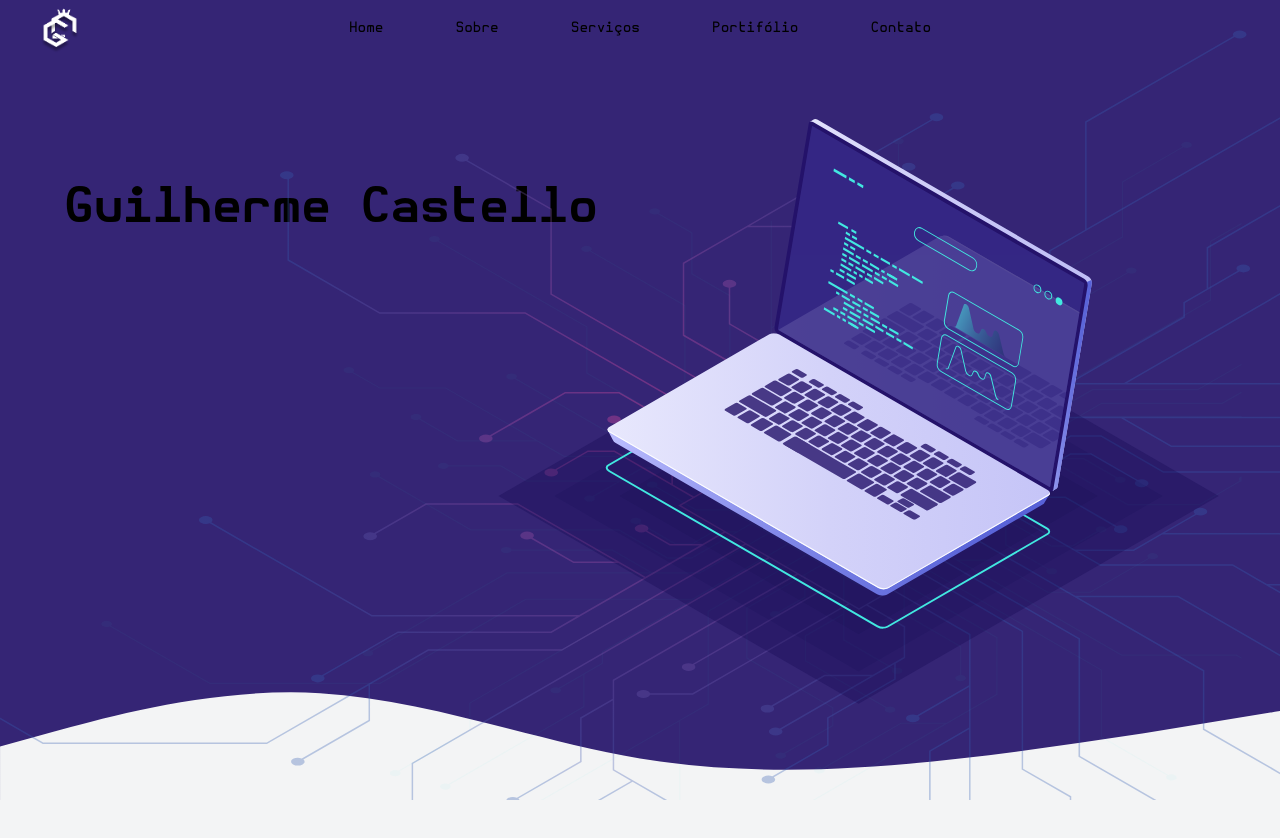
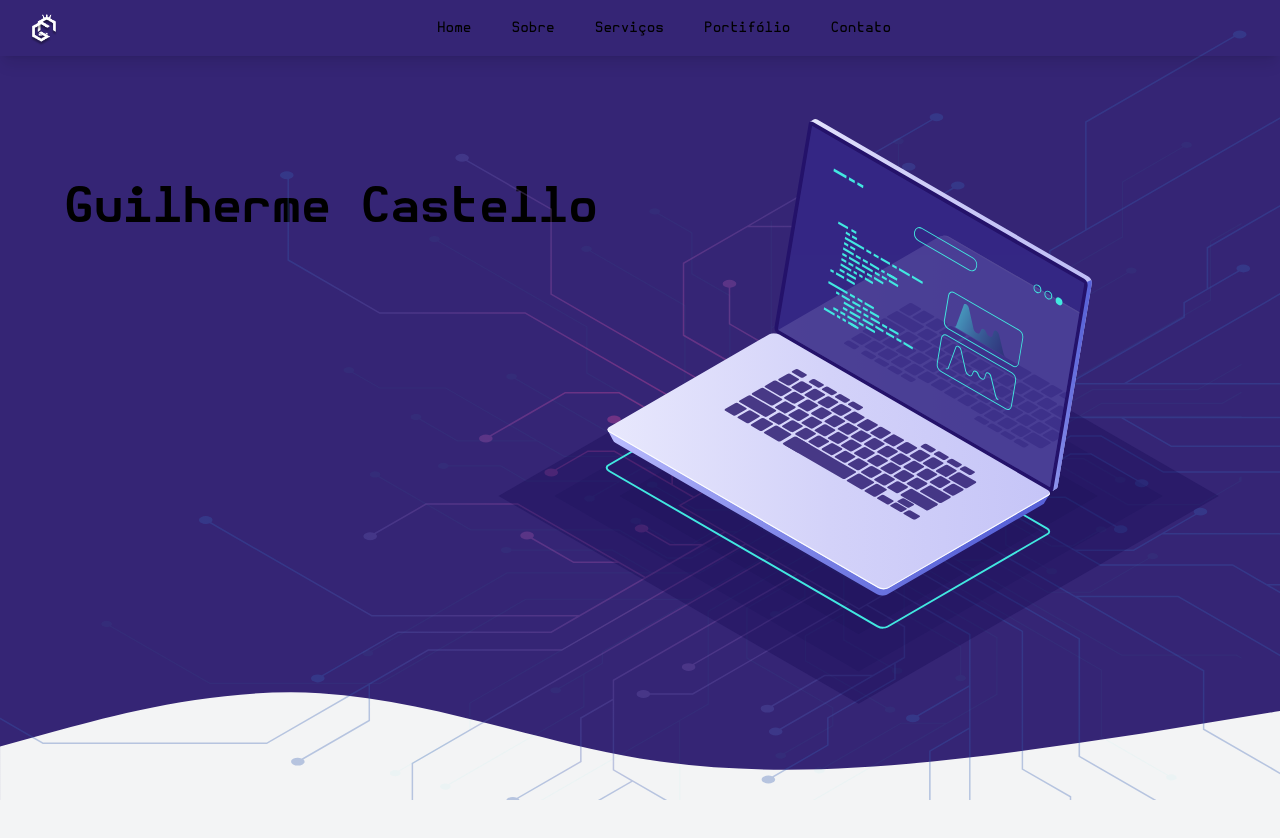
Before and after one commit to castellogui/homepage, a Next.js app: page / in a window 1280 px wide. Shown: the top 838 px of the page. Built offline with nearby package versions, Linux system fonts and the light colour scheme.

Commit message:
adding responsivity in navbar

```diff
--- a/components/Navbar.tsx
+++ b/components/Navbar.tsx
@@ -1,9 +1,10 @@
 import { StaticImageData } from "next/image"
-import { Children, useState } from "react"
+import { Children } from "react"
 
 
 interface NavbarProps {
     logo: StaticImageData,
+    logoTitle?: string,
     children: any
 }
 
@@ -12,30 +13,29 @@ function normalizeElement(elementString: any) {
 }
 
 export default function Navbar(props: NavbarProps) {
-    const [activeButton, setActiveButton] = useState('')
-
-    function handleActiveButton(buttonName: string) {
-        setActiveButton(buttonName)
-    }
-
     function renderElements(elements: any) {
         let elementsArray = Children.toArray(elements)
         return elementsArray.map((element: any, index) => {
             const elementName = normalizeElement(element.props.children)
             return <li key={index} id={elementName}
-                onClick={() => handleActiveButton(elementName)}
-                className={`${activeButton == elementName ? 'selected' : ''} inline-block mx-5 text-sm font-[Hermit] hover:bg-[#44f5e65b] px-4 py-1 rounded-lg`}>
-                <a href={`#${elementName}`}>{element}</a>
+                className="h-full px-5 text-sm list-none font-[Hermit] cursor-pointer hover:border-t-2 border-t-white transition-all duration-100">
+                <a className="h-full flex flex-row items-center" href={`#${elementName}`}>{element}</a>
             </li>
         })
     }
 
     return (
-        <div id="navbar" className="w-full h-14 relative flex flex-row justify-center items-center">
-            <img title="logo" alt="logo" src={props.logo.src} className="h-full absolute left-8"></img>
-            <ul>
+        <div id="navbar" className="w-full h-14 flex items-center px-6 shadow-lg relative z-50">
+            <div className="flex items-center">
+                <div className="w-10 h-10">
+                    <img title="logo" alt="logo" src={props.logo.src} className="h-full w-full left-8"></img>
+                </div>
+                <h2 className="text-sm ml-2 text-white font-[Hermit]">{props.logoTitle}</h2>
+            </div>
+            <div className="h-full flex flex-[2] items-center justify-center">
                 {renderElements(props.children)}
-            </ul>
+            </div>
+
         </div>
     )
 };
```
